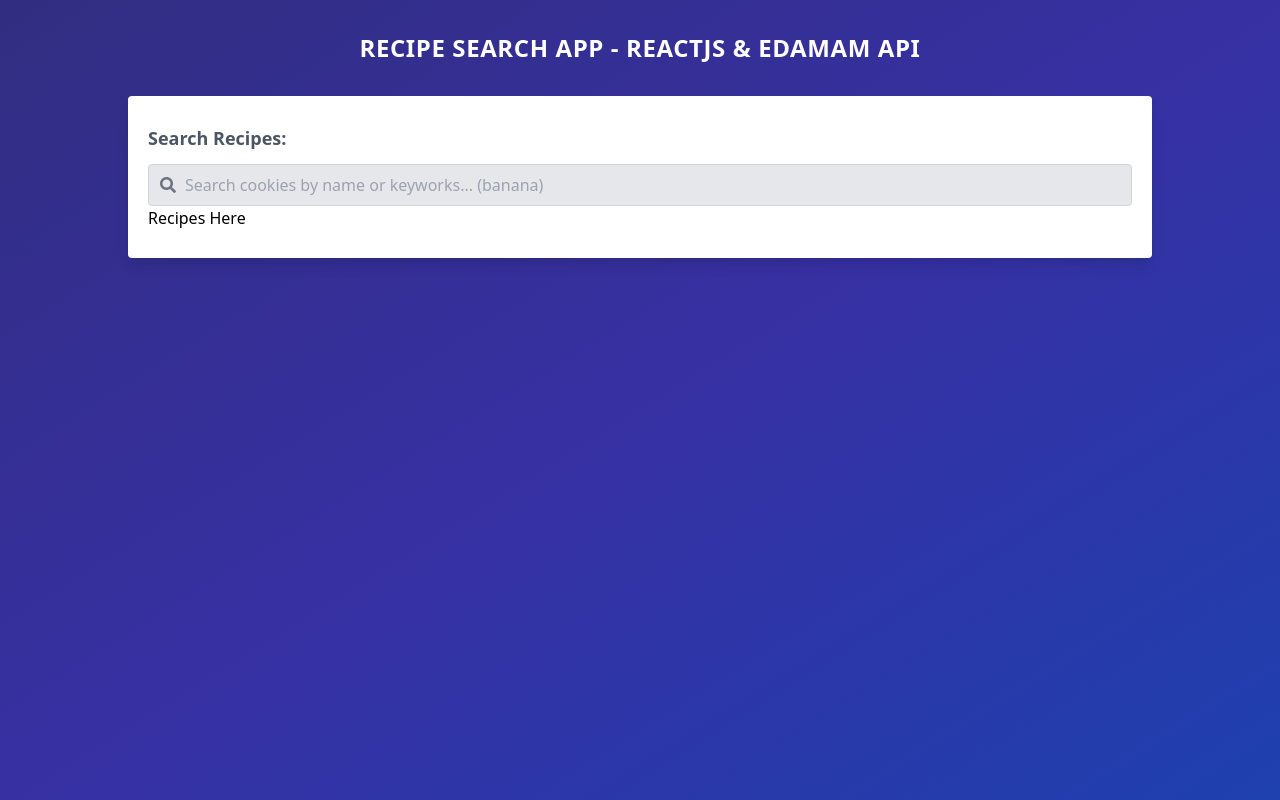
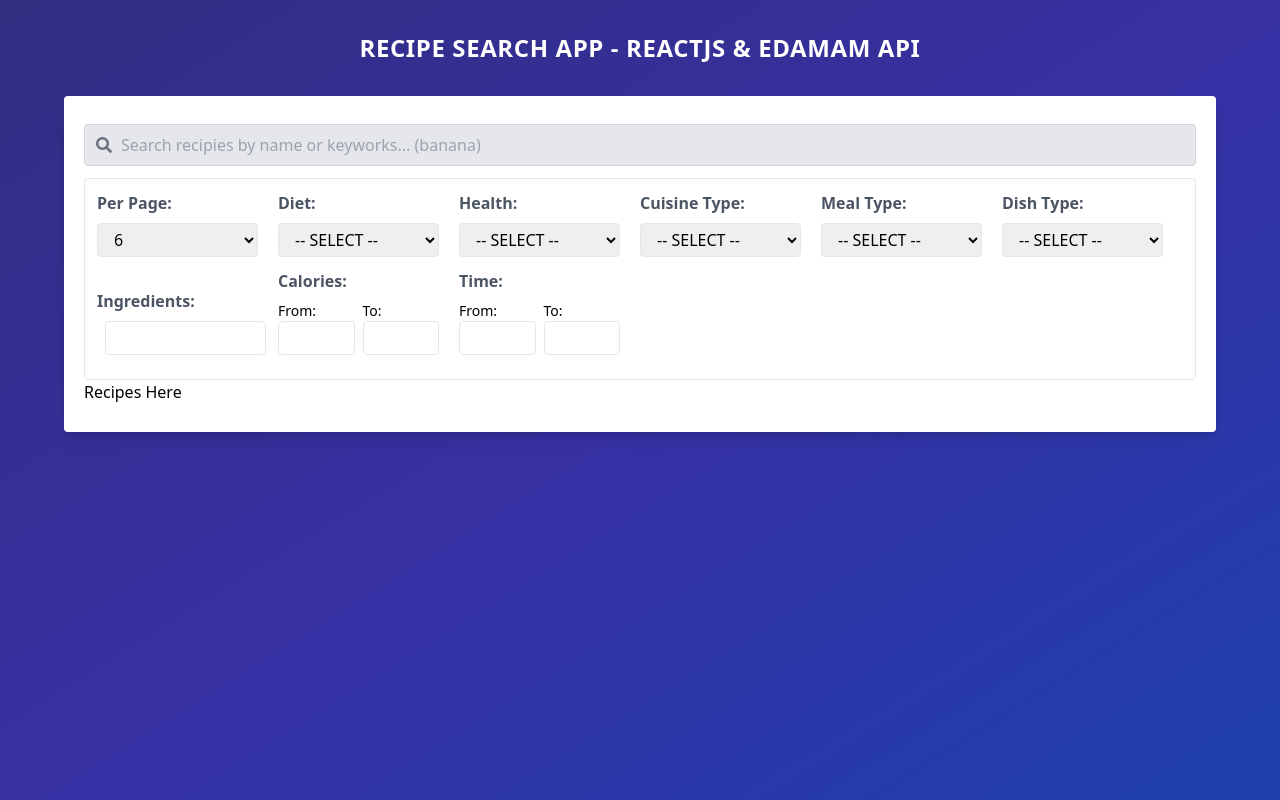
Before and after one commit to ProMehedi/react-recipe-search, a React (Create React App) app: page / in a window 1280 px wide. Built offline with nearby package versions, Linux system fonts and the light colour scheme; no server answers.

Commit message:
Filter Component

```diff
--- a/src/App.js
+++ b/src/App.js
@@ -1,5 +1,6 @@
 import axios from 'axios'
 import React, { useEffect } from 'react'
+import Filter from './components/Filter'
 import Layout from './components/Layout'
 import Search from './components/Search'
 
@@ -17,6 +18,7 @@
   return (
     <Layout>
       <Search />
+      <Filter />
       <div>Recipes Here</div>
     </Layout>
   )
--- /dev/null
+++ b/src/components/Filter.js
@@ -0,0 +1,235 @@
+import React from 'react'
+
+const Filter = () => {
+  return (
+    <>
+      <div className='mt-3 flex flex-wrap items-end border p-3 rounded'>
+        <div className='pr-5 mb-3 w-full md:w-2/6 lg:w-1/6'>
+          <label
+            htmlFor='perPage'
+            className='block mb-2 font-bold text-gray-600'
+          >
+            Per Page:
+          </label>
+          <select
+            name='perPage'
+            id='perPage'
+            className='border w-full px-3 py-1 rounded'
+          >
+            <option value='6'>6</option>
+            <option value='9'>9</option>
+            <option value='12'>12</option>
+            <option value='24'>24</option>
+          </select>
+        </div>
+        <div className='pr-5 mb-3 w-full md:w-2/6 lg:w-1/6'>
+          <label htmlFor='diet' className='block mb-2 font-bold text-gray-600'>
+            Diet:
+          </label>
+          <select
+            name='diet'
+            id='diet'
+            className='border w-full px-3 py-1 rounded'
+          >
+            <option value=''>-- SELECT --</option>
+            <option value='balanced'>Balanced</option>
+            <option value='high-protein'>High Protein</option>
+            <option value='high-fiber'>High Fiber</option>
+            <option value='low-fat'>Low Fat</option>
+            <option value='low-carb'>Low Carb</option>
+            <option value='low-sodium'>Low Sodium</option>
+          </select>
+        </div>
+        <div className='pr-5 mb-3 w-full md:w-2/6 lg:w-1/6'>
+          <label
+            htmlFor='health'
+            className='block mb-2 font-bold text-gray-600'
+          >
+            Health:
+          </label>
+          <select
+            name='health'
+            id='health'
+            className='border w-full px-3 py-1 rounded'
+          >
+            <option value=''>-- SELECT --</option>
+            <option value='vegan'>Vegan</option>
+            <option value='vegetarian'>Vegetarian</option>
+            <option value='paleo'>Paleo</option>
+            <option value='dairy-free'>Dairy Free</option>
+            <option value='gluten-free'>Gluten Free</option>
+            <option value='wheat-free'>Wheat Free</option>
+            <option value='fat-free'>Fat Free</option>
+            <option value='low-sugar'>Low Sugar</option>
+            <option value='egg-free'>Egg Free</option>
+            <option value='peanut-free'>Peanut Free</option>
+            <option value='tree-nut-free'>Tree-nut Free</option>
+            <option value='soy-free'>Soy Free</option>
+            <option value='fish-free'>Fish Free</option>
+            <option value='shellfish-free'>Shellfish Free</option>
+          </select>
+        </div>
+        <div className='pr-5 mb-3 w-full md:w-2/6 lg:w-1/6'>
+          <label
+            htmlFor='cuisineType'
+            className='block mb-2 font-bold text-gray-600'
+          >
+            Cuisine Type:
+          </label>
+          <select
+            name='cuisineType'
+            id='cuisineType'
+            className='border w-full px-3 py-1 rounded'
+          >
+            <option value=''>-- SELECT --</option>
+            <option value='american'>American</option>
+            <option value='asian'>Asian</option>
+            <option value='british'>British</option>
+            <option value='caribbean'>Caribbean</option>
+            <option value='central-europe'>Central Europe</option>
+            <option value='chinese'>Chinese</option>
+            <option value='eastern-europe'>Eastern Europe</option>
+            <option value='french'>French</option>
+            <option value='indian'>Indian</option>
+            <option value='italian'>Italian</option>
+            <option value='japanese'>Japanese</option>
+            <option value='kosher'>Kosher</option>
+            <option value='mediterranean'>Mediterranean</option>
+            <option value='mexican'>Mexican</option>
+            <option value='middle-eastern'>Middle Eastern</option>
+            <option value='nordic'>Nordic</option>
+            <option value='south-american'>South American</option>
+            <option value='south-east-asian'>South East Asian</option>
+          </select>
+        </div>
+        <div className='pr-5 mb-3 w-full md:w-2/6 lg:w-1/6'>
+          <label
+            htmlFor='mealType'
+            className='block mb-2 font-bold text-gray-600'
+          >
+            Meal Type:
+          </label>
+          <select
+            name='mealType'
+            id='mealType'
+            className='border w-full px-3 py-1 rounded'
+          >
+            <option value=''>-- SELECT --</option>
+            <option value='breakfast'>Breakfast</option>
+            <option value='lunch'>Lunch</option>
+            <option value='dinner'>Dinner</option>
+            <option value='snack'>Snack</option>
+            <option value='teatime'>Teatime</option>
+          </select>
+        </div>
+        <div className='pr-5 mb-3 w-full md:w-2/6 lg:w-1/6'>
+          <label
+            htmlFor='dishType'
+            className='block mb-2 font-bold text-gray-600'
+          >
+            Dish Type:
+          </label>
+          <select
+            name='dishType'
+            id='dishType'
+            className='border w-full px-3 py-1 rounded'
+          >
+            <option value=''>-- SELECT --</option>
+            <option value='alcohol-cocktail'>Alcohol-cocktail</option>
+            <option value='biscuits-and-cookies'>Biscuits and cookies</option>
+            <option value='bread'>Bread</option>
+            <option value='cereals'>Cereals</option>
+            <option value='condiments-and-sauces'>Condiments and sauces</option>
+            <option value='drinks'>Drinks</option>
+            <option value='desserts'>Desserts</option>
+            <option value='egg'>Egg</option>
+            <option value='main-course'>Main course</option>
+            <option value='omelet'>Omelet</option>
+            <option value='pancake'>Pancake</option>
+            <option value='preps'>Preps</option>
+            <option value='preserve'>Preserve</option>
+            <option value='salad'>Salad</option>
+            <option value='sandwiches'>Sandwiches</option>
+            <option value='soup'>Soup</option>
+            <option value='starter'>Starter</option>
+          </select>
+        </div>
+        <div className='pr-5 mb-3 w-full md:w-2/6 lg:w-1/6'>
+          <label
+            htmlFor='ingredients'
+            className='block mb-2 font-bold text-gray-600'
+          >
+            Ingredients:
+          </label>
+          <input
+            type='number'
+            min='0'
+            name='ingredients'
+            id='ingredients'
+            className='border w-full px-1 py-1 ml-2 rounded'
+          />
+        </div>
+        <div className='pr-5 mb-3 w-full md:w-2/6 lg:w-1/6'>
+          <h4 className='mb-2 font-bold text-gray-600'>Calories:</h4>
+          <div className='flex'>
+            <div className='mr-2 flex-1'>
+              <label htmlFor='caloriesFrom' className='block text-sm'>
+                From:
+              </label>
+              <input
+                type='number'
+                min='0'
+                name='caloriesFrom'
+                id='caloriesFrom'
+                className='border w-full px-1 py-1 rounded'
+              />
+            </div>
+            <div className='flex-1'>
+              <label htmlFor='caloriesTo' className='block text-sm'>
+                To:
+              </label>
+              <input
+                type='number'
+                min='0'
+                name='caloriesTo'
+                id='caloriesTo'
+                className='border w-full px-1 py-1 rounded'
+              />
+            </div>
+          </div>
+        </div>
+        <div className='pr-5 mb-3 w-full md:w-2/6 lg:w-1/6'>
+          <h4 className='mb-2 font-bold text-gray-600'>Time:</h4>
+          <div className='flex'>
+            <div className='mr-2 flex-1'>
+              <label htmlFor='timeFrom' className='block text-sm'>
+                From:
+              </label>
+              <input
+                type='number'
+                min='0'
+                name='timeFrom'
+                id='timeFrom'
+                className='border w-full px-1 py-1 rounded'
+              />
+            </div>
+            <div className='flex-1'>
+              <label htmlFor='timeTo' className='block text-sm'>
+                To:
+              </label>
+              <input
+                type='number'
+                min='0'
+                name='timeTo'
+                id='timeTo'
+                className='border w-full px-1 py-1 rounded'
+              />
+            </div>
+          </div>
+        </div>
+      </div>
+    </>
+  )
+}
+
+export default Filter
--- a/src/components/Layout.js
+++ b/src/components/Layout.js
@@ -8,7 +8,7 @@
           <h2 className='py-8 px-4 text-center text-white font-bold text-2xl uppercase tracking-wide'>
             Recipe Search App - ReactJS & Edamam API
           </h2>
-          <div className=' bg-white w-full shadow-lg py-7 px-5 rounded max-w-5xl mx-auto'>
+          <div className=' bg-white w-full shadow-lg py-7 px-5 rounded max-w-6xl mx-auto'>
             {children}
           </div>
         </div>
--- a/src/components/Search.js
+++ b/src/components/Search.js
@@ -3,7 +3,6 @@
 const Search = () => {
   return (
     <>
-      <h4 className='text-lg mb-3 font-bold text-gray-600'>Search Recipes:</h4>
       <div className='flex items-center '>
         <label htmlFor='search' className='absolute p-3 text-gray-500'>
           <i className='fa fa-search'></i>
@@ -13,7 +12,7 @@
           type='search'
           name='search'
           id='search'
-          placeholder='Search cookies by name or keyworks... (banana)'
+          placeholder='Search recipies by name or keyworks... (banana)'
         />
       </div>
     </>
```
